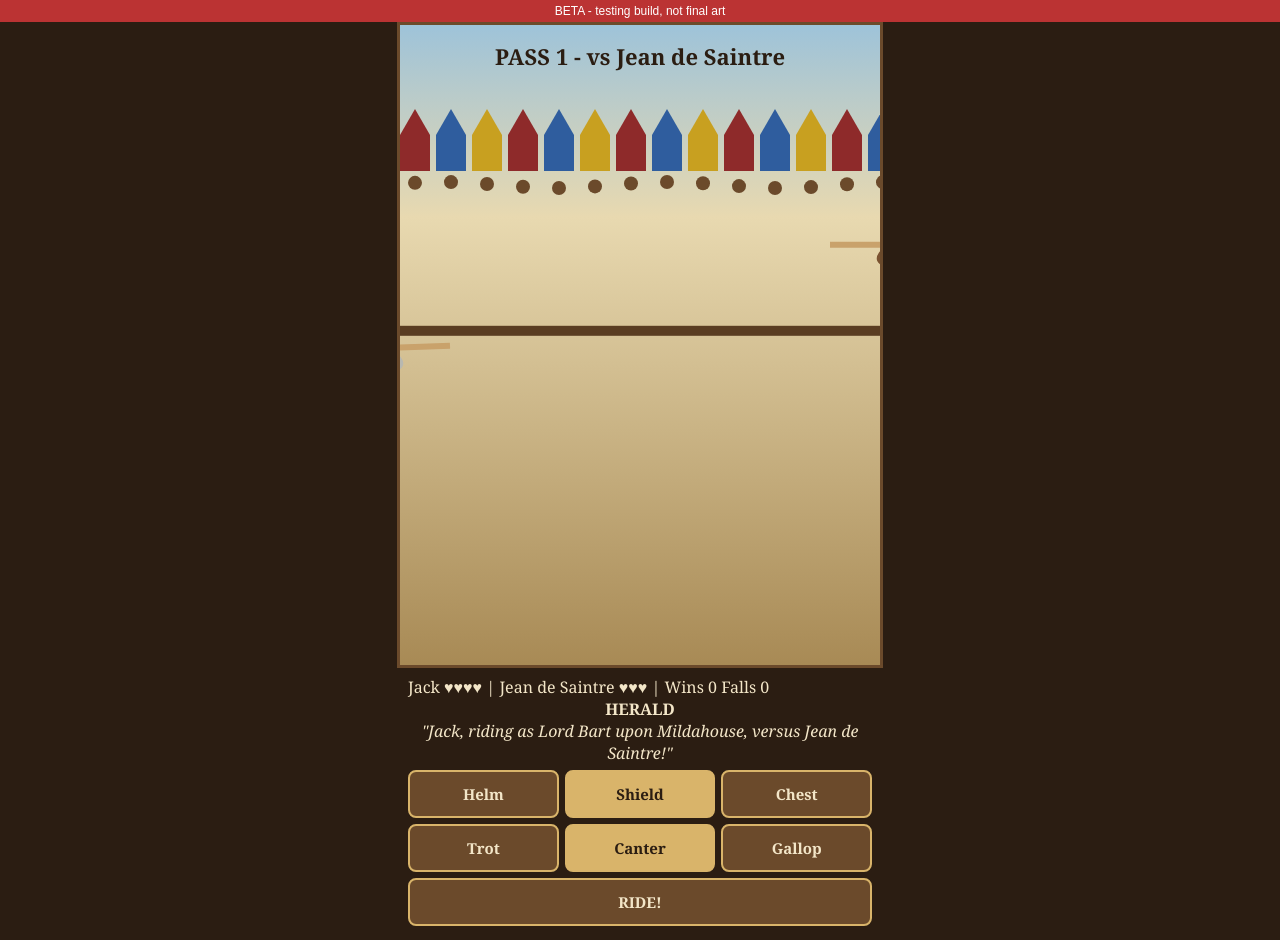
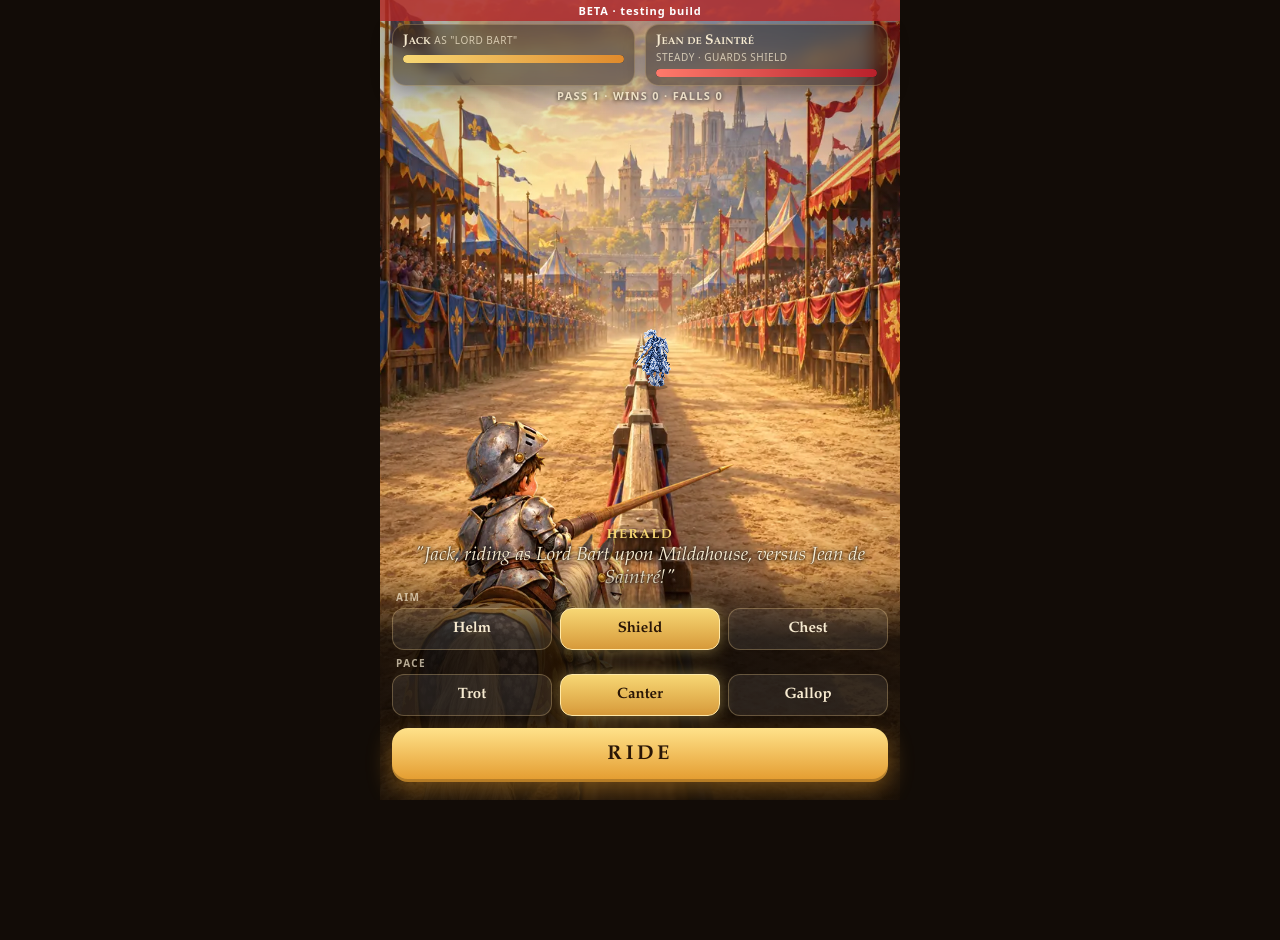
Before and after one commit to leonptucker3886-lab/joustline, a website: page prototype/joust-varied.html in a window 1280 px wide. After the commit the page ends 800 px from the top, so only its background shows below. Drawn offline with Linux system fonts and the light colour scheme.

Commit message:
Bert: joust visual overhaul - painted lists, over-shoulder charge, slow-mo impact (mechanics unchanged, beta)

```diff
--- a/prototype/joust-varied.html
+++ b/prototype/joust-varied.html
@@ -1,55 +1,89 @@
 <!doctype html><html lang="en"><head><meta charset="utf-8"><meta name="viewport" content="width=device-width, initial-scale=1.0">
 <title>JoustLine - The Lists (BETA)</title>
-<style>body{margin:0;background:#2b1d12;color:#f3e6c8;font-family:Georgia,serif;display:flex;flex-direction:column;align-items:center}
-#beta{background:#b33;color:#fff;font:12px sans-serif;padding:4px;width:100%;text-align:center}
-canvas{width:100%;max-width:480px;background:#cbb68a;border:3px solid #6b4a2b}
-#ui{max-width:480px;width:100%;padding:8px;box-sizing:border-box}.row{display:flex;gap:6px;margin:6px 0}
-button{flex:1;padding:12px 4px;font:bold 15px Georgia;background:#6b4a2b;color:#f3e6c8;border:2px solid #d9b46a;border-radius:8px}
-button.sel{background:#d9b46a;color:#2b1d12}#cap{min-height:56px;text-align:center}.sc{font-variant:small-caps;font-weight:bold}</style></head><body>
-<div id="beta">BETA - testing build, not final art</div>
-<canvas id="c" width="480" height="640"></canvas>
-<div id="ui"><div id="hud"></div><div id="cap"></div>
-<div class="row" id="aims"><button data-v="helm">Helm</button><button data-v="shield" class="sel">Shield</button><button data-v="chest">Chest</button></div>
-<div class="row" id="spd"><button data-v="0.8">Trot</button><button data-v="1" class="sel">Canter</button><button data-v="1.3">Gallop</button></div>
-<div class="row"><button id="go">RIDE!</button></div></div>
+<style>
+*{box-sizing:border-box}html,body{margin:0;height:100%;background:#120c07;color:#f6ead0;font-family:"Palatino Linotype",Georgia,serif;overflow:hidden}
+#wrap{position:relative;max-width:520px;height:100%;margin:0 auto}
+canvas{position:absolute;inset:0;width:100%;height:100%;display:block}
+#beta{position:absolute;top:0;left:0;right:0;z-index:5;background:rgba(179,38,38,.8);font:600 11px system-ui,sans-serif;letter-spacing:.08em;text-align:center;padding:3px;color:#fff}
+#hud{position:absolute;top:24px;left:12px;right:12px;z-index:4;display:flex;gap:10px}
+.card{flex:1;padding:8px 10px;border-radius:14px;background:rgba(20,12,6,.45);backdrop-filter:blur(8px);-webkit-backdrop-filter:blur(8px);border:1px solid rgba(255,220,150,.25);box-shadow:0 6px 20px rgba(0,0,0,.35)}
+.nm{font-variant:small-caps;font-weight:700;font-size:14px;white-space:nowrap;overflow:hidden;text-overflow:ellipsis}
+.sub{font:500 10px system-ui,sans-serif;opacity:.75;letter-spacing:.05em;text-transform:uppercase}
+.bar{height:8px;border-radius:5px;background:rgba(0,0,0,.45);margin-top:5px;overflow:hidden}
+.bar i{display:block;height:100%;border-radius:5px;transition:width .5s cubic-bezier(.2,.9,.3,1.2);background:linear-gradient(90deg,#f7d774,#e08a2c)}
+#fbar i{background:linear-gradient(90deg,#ff7a6b,#b8202b)}
+#score{position:absolute;top:88px;left:0;right:0;text-align:center;z-index:4;font:600 11px system-ui,sans-serif;letter-spacing:.12em;opacity:.85;text-shadow:0 1px 4px #000}
+#cap{position:absolute;left:16px;right:16px;bottom:210px;z-index:4;text-align:center;opacity:0;transform:translateY(10px);transition:all .35s}
+#cap.on{opacity:1;transform:none}#cap .sc{font-variant:small-caps;font-weight:700;letter-spacing:.12em;font-size:13px;color:#f7d774;text-shadow:0 2px 6px #000}
+#cap .q{font-style:italic;font-size:19px;text-shadow:0 2px 8px #000,0 0 2px #000}
+#banner{position:absolute;top:36%;left:0;right:0;text-align:center;z-index:4;font-weight:800;font-size:36px;letter-spacing:.05em;color:#fff3c4;text-shadow:0 4px 0 #7a3b0a,0 8px 24px rgba(0,0,0,.6);opacity:0;transform:scale(.6);transition:all .25s cubic-bezier(.2,1.6,.4,1);pointer-events:none}
+#banner.on{opacity:1;transform:scale(1)}
+#ui{position:absolute;left:0;right:0;bottom:0;z-index:4;padding:14px 12px 18px;background:linear-gradient(180deg,transparent,rgba(12,7,3,.85) 30%)}
+.lbl{font:600 10px system-ui,sans-serif;letter-spacing:.14em;opacity:.7;margin:6px 4px 4px;text-transform:uppercase}
+.row{display:flex;gap:8px}
+.row button{flex:1;padding:11px 4px;font-family:inherit;font-weight:600;font-size:15px;color:#f6ead0;background:rgba(255,255,255,.08);border:1px solid rgba(255,220,150,.28);border-radius:12px;transition:all .15s}
+.row button.sel{background:linear-gradient(180deg,#f7d774,#d79a3a);color:#2a1606;border-color:#ffe9a8;box-shadow:0 0 16px rgba(247,215,116,.45)}
+#go{width:100%;margin-top:12px;padding:15px;font-family:inherit;font-weight:800;font-size:20px;letter-spacing:.18em;color:#2a1606;border:0;border-radius:16px;background:linear-gradient(180deg,#ffe28a,#e39a2d);box-shadow:0 8px 24px rgba(227,154,45,.45),inset 0 -3px 0 rgba(0,0,0,.2)}
+#go:active{transform:scale(.97)}
+</style></head><body><div id="wrap">
+<canvas id="c"></canvas>
+<div id="beta">BETA · testing build</div>
+<div id="hud"><div class="card"><div class="nm">Jack <span class="sub">as "Lord Bart"</span></div><div class="bar" id="jbar"><i style="width:100%"></i></div></div>
+<div class="card"><div class="nm" id="fn">-</div><div class="sub" id="fs"></div><div class="bar" id="fbar"><i style="width:100%"></i></div></div></div>
+<div id="score"></div><div id="banner"></div><div id="cap"><div class="sc"></div><div class="q"></div></div>
+<div id="ui"><div class="lbl">Aim</div><div class="row" id="aims"><button data-v="helm">Helm</button><button data-v="shield" class="sel">Shield</button><button data-v="chest">Chest</button></div>
+<div class="lbl">Pace</div><div class="row" id="spd"><button data-v="0.8">Trot</button><button data-v="1" class="sel">Canter</button><button data-v="1.3">Gallop</button></div>
+<button id="go">RIDE</button></div></div>
 <script>
-const FOES=[{n:"Jean de Saintre",st:"steady",g:"shield",sk:.5,hp:3,c:"#2f5d9e",h:"#7a5230",l:"A gentleman's pass, squire."},
-{n:"Jacques de Lalaing",st:"precise",g:"helm",sk:.7,hp:3,c:"#c8a020",h:"#e8e2d0",l:"Lalaing is never unhorsed!"},
-{n:"Suero de Quinones",st:"wild",g:"chest",sk:.55,hp:4,c:"#8e2a2a",h:"#3a2a1a",l:"For love! And this iron collar!"},
-{n:"Boucicaut",st:"brute",g:"shield",sk:.65,hp:5,c:"#2b2b2b",h:"#555",l:"Boucicaut does not tire."},
-{n:"Charles de Wierd",st:"weird",g:"none",sk:.3,hp:2,c:"#6a3d8a",h:"#999",l:"(Nobody noticed he was riding.)"}];
-const c=document.getElementById('c'),x=c.getContext('2d'),W=480,H=640,cap=document.getElementById('cap'),hud=document.getElementById('hud');
-let S={f:0,j:4,fh:3,aim:"shield",sp:1,ph:"ready",t:0,sh:0,fr:0,sp2:[],res:"",hit:0,pass:1,w:0,lo:0};
+const FOES=[{n:"Jean de Saintré",st:"steady",g:"shield",sk:.5,hp:3,c:"#2f6fd0",l:"A gentleman's pass, squire."},
+{n:"Jacques de Lalaing",st:"precise",g:"helm",sk:.7,hp:3,c:"#e0b020",l:"Lalaing is never unhorsed!"},
+{n:"Suero de Quiñones",st:"wild",g:"chest",sk:.55,hp:4,c:"#c0262a",l:"For love! And this iron collar!"},
+{n:"Boucicaut",st:"brute",g:"shield",sk:.65,hp:5,c:"#303030",l:"Boucicaut does not tire."},
+{n:"Charles de Wierd",st:"weird",g:"none",sk:.3,hp:2,c:"#8a3dc0",l:"(Nobody noticed he was riding.)"}];
+const $=id=>document.getElementById(id),c=$('c'),x=c.getContext('2d');let W,H;
+function rs(){const d=Math.min(2,devicePixelRatio||1);W=c.clientWidth;H=c.clientHeight;c.width=W*d;c.height=H*d;x.setTransform(d,0,0,d,0,0);}addEventListener('resize',rs);rs();
+const img=s=>{const i=new Image();i.src=s;return i},BG=img('assets/bg.webp'),FOE=img('assets/foe.webp'),JACK=img('assets/jack.webp'),tint={};
+function tinted(f){if(tint[f.n])return tint[f.n];if(!FOE.naturalWidth)return null;const o=document.createElement('canvas');o.width=FOE.naturalWidth;o.height=FOE.naturalHeight;const g=o.getContext('2d');g.drawImage(FOE,0,0);g.globalCompositeOperation='color';g.globalAlpha=.6;g.fillStyle=f.c;g.fillRect(0,0,o.width,o.height);g.globalAlpha=1;g.globalCompositeOperation='destination-in';g.drawImage(FOE,0,0);return tint[f.n]=o;}
+let S={f:0,j:4,fh:3,aim:"shield",sp:1,ph:"ready",t:0,sh:0,fl:0,slow:0,zm:0,parts:[],dust:[],res:"",hit:0,pass:1,w:0,lo:0};
 const F=()=>FOES[S.f];
-function say(a,b){cap.innerHTML='<div class="sc">'+a+'</div><i>"'+b+'"</i>';}
-function bar(){hud.innerHTML='Jack '+'&#9829;'.repeat(Math.max(0,S.j))+' | '+F().n+' '+'&#9829;'.repeat(Math.max(0,S.fh))+' | Wins '+S.w+' Falls '+S.lo;}
+function say(a,b){const e=$('cap');e.classList.remove('on');setTimeout(()=>{e.querySelector('.sc').textContent=a;e.querySelector('.q').textContent='"'+b+'"';e.classList.add('on')},120);}
+function ban(t){const b=$('banner');b.textContent=t;b.classList.add('on');setTimeout(()=>b.classList.remove('on'),1300);}
+function bar(){const f=F();$('jbar').firstChild.style.width=Math.max(0,S.j/4*100)+'%';$('fbar').firstChild.style.width=Math.max(0,S.fh/f.hp*100)+'%';$('fn').textContent=f.n;$('fs').textContent=f.st+' · guards '+f.g;$('score').textContent='PASS '+S.pass+'  ·  WINS '+S.w+'  ·  FALLS '+S.lo;}
 ['aims','spd'].forEach(g=>document.querySelectorAll('#'+g+' button').forEach(b=>b.onclick=()=>{document.querySelectorAll('#'+g+' button').forEach(o=>o.classList.remove('sel'));b.classList.add('sel');if(g=='aims')S.aim=b.dataset.v;else S.sp=+b.dataset.v;}));
-document.getElementById('go').onclick=()=>{if(S.ph=="charge")return;if(S.res=="fd"){S.f=(S.f+1)%5;S.fh=F().hp;S.pass=1;}if(S.res=="jd"){S.j=4;S.fh=F().hp;S.pass=1;}S.res="";S.ph="charge";S.t=0;S.hit=0;bar();};
+$('go').onclick=()=>{if(S.ph=="charge")return;if(S.res=="fd"){S.f=(S.f+1)%5;S.fh=F().hp;S.pass=1;say("HERALD","Next challenger: "+F().n+"!");}if(S.res=="jd"){S.j=4;S.fh=F().hp;S.pass=1;}S.res="";S.ph="charge";S.t=0;S.hit=0;bar();};
 function resolve(){const f=F();let acc=.75-(S.sp-1)*.6+(Math.random()-.5)*.3,pw=S.sp,o=[];
 if(S.aim=="helm"){acc-=.2;pw+=.8;}if(S.aim=="chest")pw+=.3;if(f.g==S.aim)acc-=.25;if(f.st=="weird")acc+=.3;
-let fa=f.sk+(f.st=="wild"?(Math.random()-.5)*.6:0);const jh=Math.random()<acc,fh=Math.random()<fa;let d=0;
-if(jh){d=pw>1.9?3:pw>1.2?2:1;if(Math.random()<.3){o.push("LANCE SHATTERED!");d++;}S.fh-=d;}
+const fa=f.sk+(f.st=="wild"?(Math.random()-.5)*.6:0),jh=Math.random()<acc,fh=Math.random()<fa;let d=0,br=0;
+if(jh){d=pw>1.9?3:pw>1.2?2:1;if(Math.random()<.3){o.push("LANCE SHATTERED! ");d++;br=1;}S.fh-=d;}
 if(fh){S.j-=(f.st=="brute"||(f.st=="precise"&&Math.random()<.3))?2:1;}
-if(S.fh<=0){S.res="fd";S.w++;o.push(f.n.toUpperCase()+" UNHORSED!");}else if(S.j<=0){S.res="jd";S.lo++;}else S.res=jh&&fh?"b":jh?"h":fh?"x":"m";
+if(S.fh<=0){S.res="fd";S.w++;ban("UNHORSED!");}else if(S.j<=0){S.res="jd";S.lo++;ban("JACK FALLS");}else{S.res=jh&&fh?"b":jh?"h":fh?"x":"m";if(br)ban("SHATTERED!");else if(jh)ban("HIT!");}
 const L={b:["CROWD","Both lances strike!"],h:["CROWD","A clean hit for 'Lord Bart'!"],x:["JACK","(silent misery inside the helm)"],m:["HERALD","Both miss. Mildahouse yawns."],fd:[f.n.toUpperCase(),f.l],jd:["CROWD","Somebody please help Jack off the horse!"]}[S.res];
-say(L[0],(o.length?o.join(" ")+" ":"")+L[1]);
-if(jh||fh){S.fr=12;S.sh=16;navigator.vibrate&&navigator.vibrate(d>2?[60,40,140]:90);for(let i=0;i<24;i++)S.sp2.push({x:W/2,y:H*.45,vx:(Math.random()-.5)*12,vy:-Math.random()*10});}
+say(L[0],o.join("")+L[1]);
+if(jh||fh){S.fl=1;S.sh=22;S.slow=45;S.zm=.08;navigator.vibrate&&navigator.vibrate(d>2?[60,40,140]:90);
+for(let i=0;i<(br?60:30);i++){const a=Math.random()*6.28,v=3+Math.random()*(br?14:8);S.parts.push({x:W*.6,y:H*.48,vx:Math.cos(a)*v,vy:Math.sin(a)*v-3,r:Math.random()*6.28,vr:(Math.random()-.5)*.5,l:6+Math.random()*16,life:1,s:Math.random()<.35});}}
 S.pass++;bar();}
-function knight(px,py,dir,col,hc,tilt,fall){x.save();x.translate(px,py);x.scale(dir,1);
-x.fillStyle=hc;x.beginPath();x.ellipse(0,40,48,22,0,0,7);x.fill();x.fillRect(30,6,16,32);x.beginPath();x.ellipse(48,4,16,10,.4,0,7);x.fill();
-x.fillStyle="#3a2a1a";[-34,-18,18,34].forEach(l=>x.fillRect(l,56,7,30));x.fillStyle=col;x.fillRect(-46,30,92,14);
-x.rotate(fall);x.fillStyle="#9aa3ad";x.fillRect(-12,-24,22,40);x.beginPath();x.arc(0,-34,12,0,7);x.fill();x.fillStyle="#222";x.fillRect(2,-37,10,3);
-x.fillStyle=col;x.fillRect(-16,-16,10,26);x.strokeStyle="#c9a26b";x.lineWidth=6;x.beginPath();x.moveTo(0,-6);x.lineTo(110,-6+tilt);x.stroke();x.restore();}
-function draw(){if(S.fr>0)S.fr--;else if(S.ph=="charge"){S.t+=.011*S.sp;if(S.t>=.5&&!S.hit){S.hit=1;resolve();}if(S.t>=1)S.ph="done";}
-const k=S.sh>0?(Math.random()-.5)*S.sh:0;S.sh*=.85;x.save();x.translate(k,k/2);
-let g=x.createLinearGradient(0,0,0,H);g.addColorStop(0,"#9ec3d9");g.addColorStop(.3,"#e8d9b0");g.addColorStop(1,"#a88a55");x.fillStyle=g;x.fillRect(-20,-20,W+40,H+40);
-for(let i=0;i<14;i++){x.fillStyle=["#8e2a2a","#2f5d9e","#c8a020"][i%3];x.fillRect(i*36,110,30,36);x.beginPath();x.moveTo(i*36+15,84);x.lineTo(i*36,110);x.lineTo(i*36+30,110);x.fill();x.fillStyle="#6b4a2b";x.beginPath();x.arc(i*36+15,160+Math.sin(Date.now()/200+i)*3,7,0,7);x.fill();}
-x.fillStyle="#5a3d22";x.fillRect(0,H*.47,W,10);
-const p=S.ph=="ready"?0:S.t,jx=-60+p*(W+120),fx=W+60-p*(W+120),f=F();
-const jf=S.res=="jd"&&p>.5?Math.min(1.6,(p-.5)*5):0,ff=S.res=="fd"&&p>.5?-Math.min(1.6,(p-.5)*5):0;
-knight(fx,H*.47-75,-1,f.c,f.h,0,ff);knight(jx,H*.47+30,1,"#d9b46a","#b8b8b0",S.aim=="helm"?-14:S.aim=="chest"?6:-4,jf);
-x.fillStyle="#efe2c2";S.sp2=S.sp2.filter(s=>{s.x+=s.vx;s.y+=s.vy;s.vy+=.4;x.fillRect(s.x,s.y,7,3);return s.y<H;});
-if(S.fr>0){x.fillStyle="rgba(255,255,255,.35)";x.fillRect(0,0,W,H);}
-x.fillStyle="#2b1d12";x.font="bold 22px Georgia";x.textAlign="center";x.fillText("PASS "+S.pass+" - vs "+f.n,W/2,40);x.restore();requestAnimationFrame(draw);}
-say("HERALD","Jack, riding as Lord Bart upon Mildahouse, versus "+F().n+"!");bar();draw();
+let last=performance.now();
+function draw(now){const dt=Math.min(2,(now-last)/16.7);last=now;
+const rate=S.slow>0?.12:1;if(S.slow>0)S.slow-=dt;
+if(S.ph=="charge"){S.t+=.0075*S.sp*dt*rate;if(S.t>=.5&&!S.hit){S.hit=1;resolve();}if(S.t>=1)S.ph="done";}
+S.zm*=Math.pow(.94,dt);S.sh*=Math.pow(.86,dt);S.fl*=Math.pow(.85,dt);
+const p=S.ph=="ready"?0:S.t,run=S.ph=="charge"?1:0,tt=now/1000,f=F(),T=tinted(f),vy=H*.43;
+x.save();const k=S.sh>.3?(Math.random()-.5)*S.sh:0,z=1+S.zm+run*.012*Math.sin(tt*18*S.sp);
+x.translate(W/2+k,H/2+k*.5);x.scale(z,z);x.translate(-W/2,-H/2);
+if(BG.naturalWidth){const s=Math.max(W/BG.naturalWidth,H/BG.naturalHeight)*(1.04+p*.08),bw=BG.naturalWidth*s,bh=BG.naturalHeight*s;x.drawImage(BG,(W-bw)/2,(H-bh)/2,bw,bh);}else{x.fillStyle="#c79a55";x.fillRect(0,0,W,H);}
+let kk=p<=.5?1/((1-p*2)*7+1):1+(p-.5)*5;const fall=S.res=="fd"&&p>.5?Math.min(1,(p-.5)*4):0;
+if(T){const fhh=H*.58*kk,fw=fhh*T.width/T.height,km=Math.min(kk,1),fx=W*.5+W*.2*km+(p>.5?(p-.5)*W*2:0),fb=vy+(H*.86-vy)*km-Math.abs(Math.sin(tt*14*S.sp))*6*km*run;
+x.save();x.globalAlpha=p>.5?Math.max(0,1-(p-.5)*2.2):1;
+x.fillStyle="rgba(40,20,5,.35)";x.beginPath();x.ellipse(fx,fb,fw*.4,fw*.08,0,0,7);x.fill();
+x.translate(fx,fb-fhh/2);x.rotate(fall*1.2);x.translate(fall*fw*.6,-fall*fhh*.3);x.drawImage(T,-fw/2,-fhh/2,fw,fhh);x.restore();
+if(run&&p<.55&&Math.random()<.6)S.dust.push({x:fx+(Math.random()-.5)*fw*.4,y:fb,r:3+8*km*Math.random(),a:.45,vx:(Math.random()-.5)*2,vy:-Math.random()*1.5});}
+x.fillStyle="#e8c88a";S.dust=S.dust.filter(d=>{d.x+=d.vx*dt;d.y+=d.vy*dt;d.r+=.5*dt;d.a-=.012*dt;if(d.a<=0)return false;x.globalAlpha=d.a;x.beginPath();x.arc(d.x,d.y,d.r,0,7);x.fill();return true;});x.globalAlpha=1;
+if(JACK.naturalWidth){const jf=S.res=="jd"&&p>.5?Math.min(1,(p-.5)*4):0,jh=H*.5,jw=jh*JACK.naturalWidth/JACK.naturalHeight,bob=run?Math.abs(Math.sin(tt*9*S.sp))*8:Math.sin(tt*2)*2,aimT=S.aim=="helm"?-.05:S.aim=="chest"?.05:0;
+x.save();x.translate(W*.02+jw/2,H*1.02-jh/2+bob+jf*H*.15);x.rotate(aimT*(1-jf)-jf*.5);x.drawImage(JACK,-jw/2,-jh/2,jw,jh);x.restore();}
+S.parts=S.parts.filter(q=>{q.x+=q.vx*dt;q.y+=q.vy*dt;q.vy+=.35*dt;q.r+=q.vr*dt;q.life-=.012*dt;if(q.life<=0)return false;x.save();x.globalAlpha=q.life;x.translate(q.x,q.y);x.rotate(q.r);x.fillStyle=q.s?"#fff6d0":"#b98a4e";q.s?x.fillRect(-2,-2,4,4):x.fillRect(-q.l/2,-2,q.l,4);x.restore();return true;});
+x.restore();
+const v=x.createRadialGradient(W/2,H*.45,H*.25,W/2,H*.5,H*.8);v.addColorStop(0,"rgba(0,0,0,0)");v.addColorStop(1,"rgba(10,5,0,.55)");x.fillStyle=v;x.fillRect(0,0,W,H);
+if(S.fl>.02){x.fillStyle="rgba(255,244,210,"+S.fl*.7+")";x.fillRect(0,0,W,H);}
+requestAnimationFrame(draw);}
+say("HERALD","Jack, riding as Lord Bart upon Mildahouse, versus "+F().n+"!");bar();requestAnimationFrame(draw);
 </script></body></html>
```
